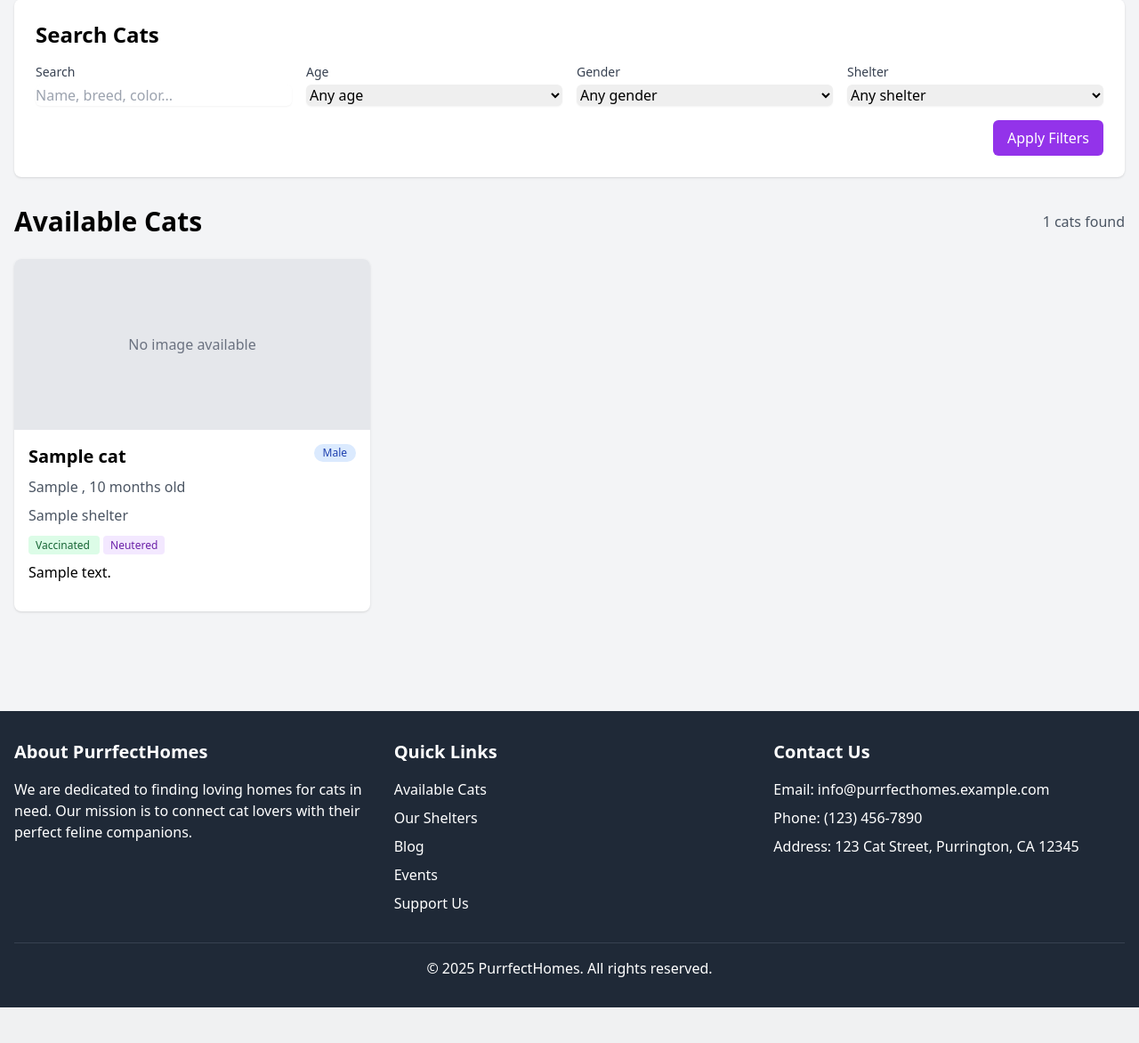
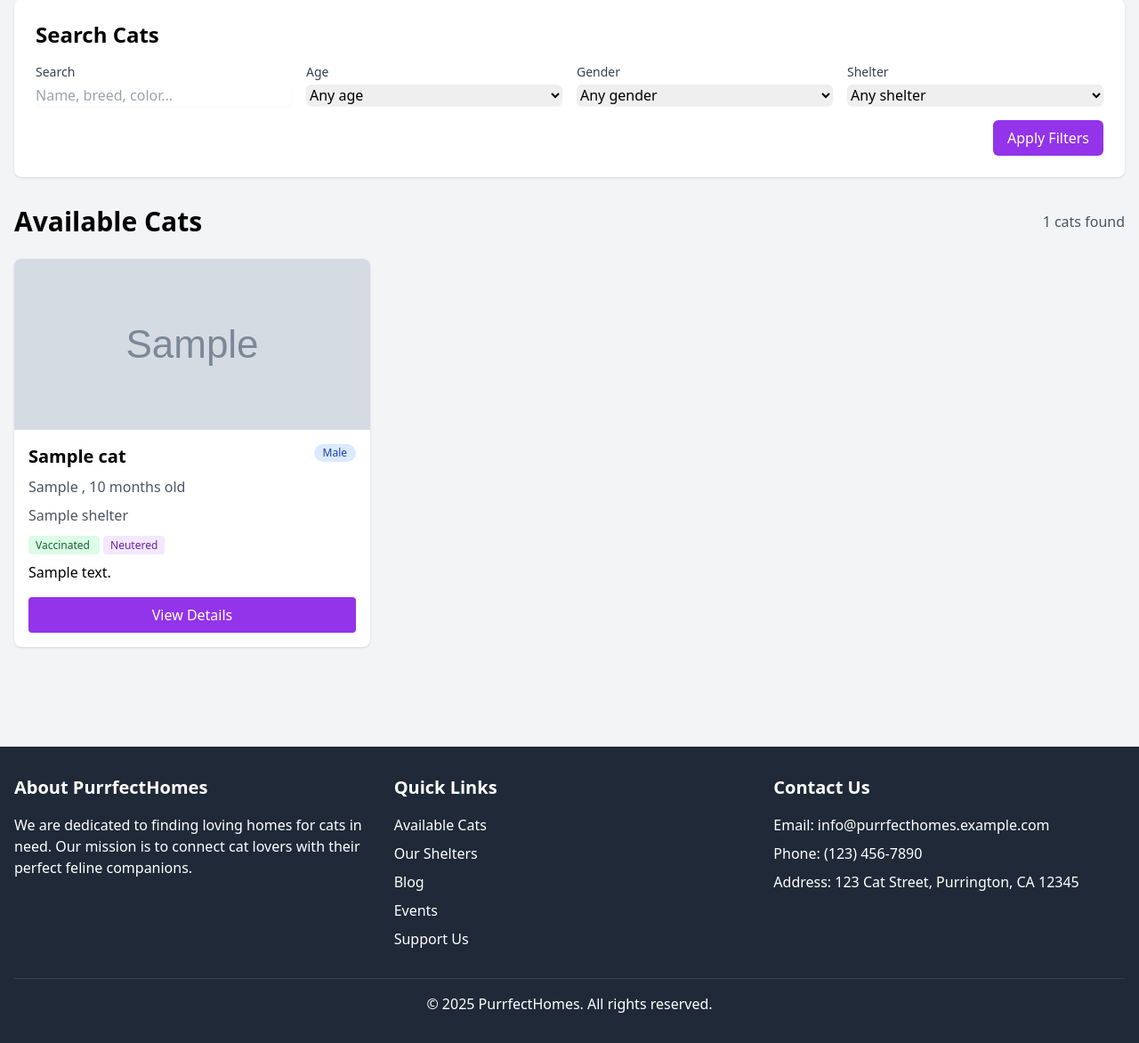
Before and after one commit to Alle-marchio/catadoption, a Django app: page /cats/ in a window 1280 px wide. Shown: the part 105-1277 px from the top of the page at 89% size. Before the commit the page ends 1237 px from the top, so only its background shows below. Run offline with Django 4.2, Linux system fonts and the light colour scheme; tables that the repository leaves empty hold one stand-in row (values such as "Sample post"); grey boxes marked "Sample" are stand-in pictures; some libraries are stand-ins or nearby versions.

Commit message:
stable cat_list,need more fix, first implemention of cat_detail.html.

```diff
--- a/templates/cats/cat_list.html
+++ b/templates/cats/cat_list.html
@@ -79,13 +79,17 @@
         <div class="grid grid-cols-1 sm:grid-cols-2 md:grid-cols-3 gap-6 mb-8">
             {% for cat in cats %}
             <div class="bg-white rounded-lg shadow overflow-hidden">
+                <!-- foto profilo -->
                 <div class="w-full h-48 bg-gray-200 flex items-center justify-center">
-                    {% if cat.image %}
-                        <img src="{{ cat.image.url }}" alt="{{ cat.name }}" class="w-full h-48 object-cover">
-                    {% else %}
-                        <span class="text-gray-500">{% trans "No image available" %}</span>
+                    {% for photo in cat.photos.all %}
+                    {% if forloop.first %}
+                        <img src="{{ photo.image.url }}" alt="{{ cat.name }}" class="w-full h-48 object-cover">
                     {% endif %}
+                    {% empty %}
+                        <span class="text-gray-500">No image available</span>
+                    {% endfor %}
                 </div>
+                <!-- dati gatto -->
                 <div class="p-4">
                     <div class="flex justify-between items-start mb-2">
                         <h3 class="text-xl font-bold">{{ cat.name }}</h3>
@@ -99,7 +103,7 @@
                             </span>
                         {% endif %}
                     </div>
-
+                <!-- razza gatto -->
                     <p class="text-gray-600 mb-2">
                         {{ cat.breed|default:_("Mixed breed") }}
                         {% if cat.age %}
@@ -110,9 +114,9 @@
                             {% endif %}
                         {% endif %}
                     </p>
-
+                <!-- rifugio gatto -->
                     <p class="text-gray-600 mb-1">{{ cat.shelter.name }}</p>
-
+                <!-- dati sanitari gatto -->
                     <div class="my-2">
                         {% if cat.vaccinated %}
                             <span class="bg-green-100 text-green-800 text-xs font-medium px-2 py-0.5 rounded mr-1">
@@ -125,13 +129,13 @@
                             </span>
                         {% endif %}
                     </div>
+                <!-- descrizione gatto -->
+                    <p class="mb-4 line-clamp-2">{{ cat.description|truncatechars:100 }}</p>
 
-                    <p class="mb-4 line-clamp-2">{{ cat.description|truncatechars:100 }}</p>
-                    {% comment %}
-                    <a href="{% url 'cat_detail' cat.pk %}" class="block text-center bg-purple-600 text-white py-2 rounded hover:bg-purple-700 transition">
+                    <a href="{% url 'cat-detail' cat.pk %}" class="block text-center bg-purple-600 text-white py-2 rounded hover:bg-purple-700 transition">
                         {% trans "View Details" %}
                     </a>
-                    {% endcomment %}
+
                 </div>
             </div>
             {% endfor %}
```
Also changed, not shown: templates/cats/cat_detail.html (added, +10 -0 lines).
